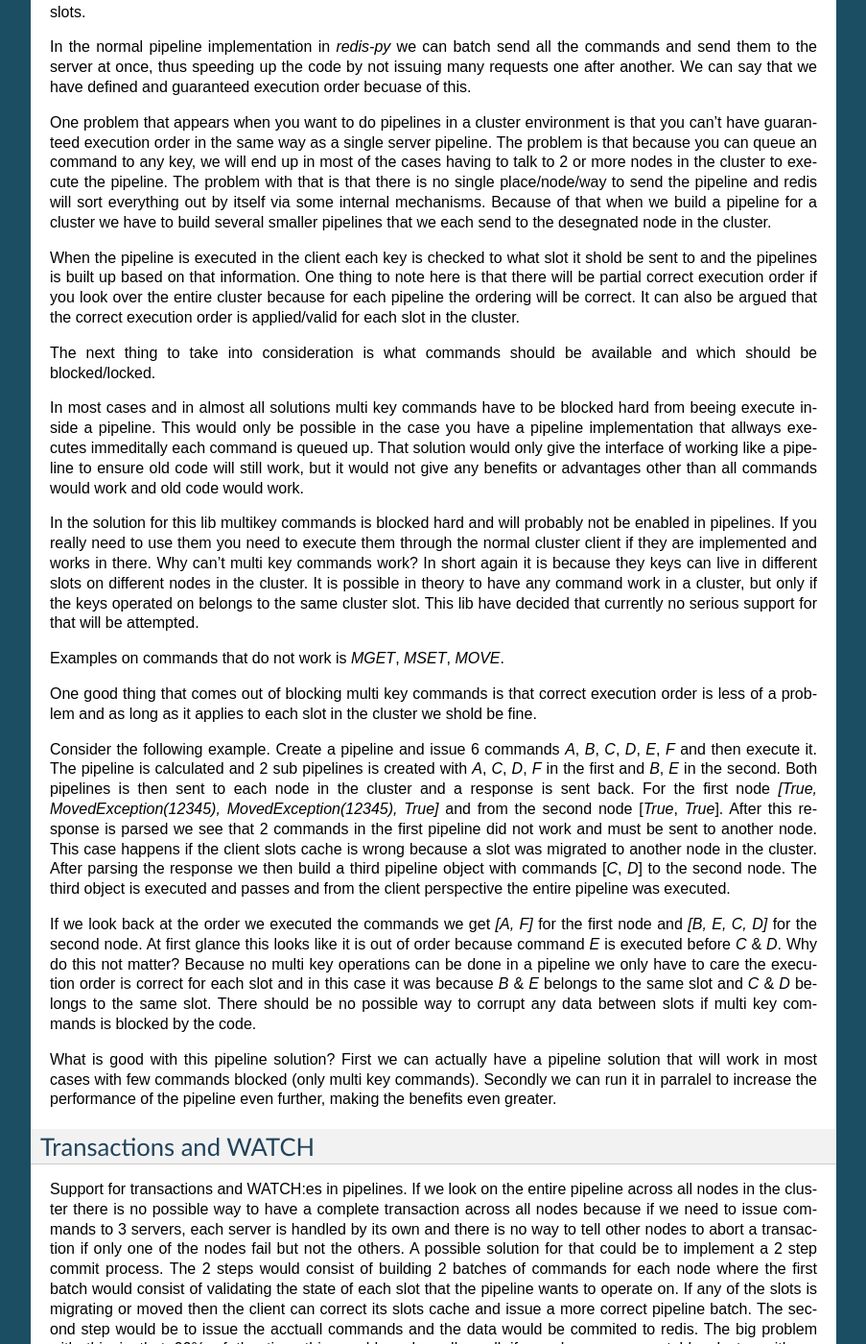
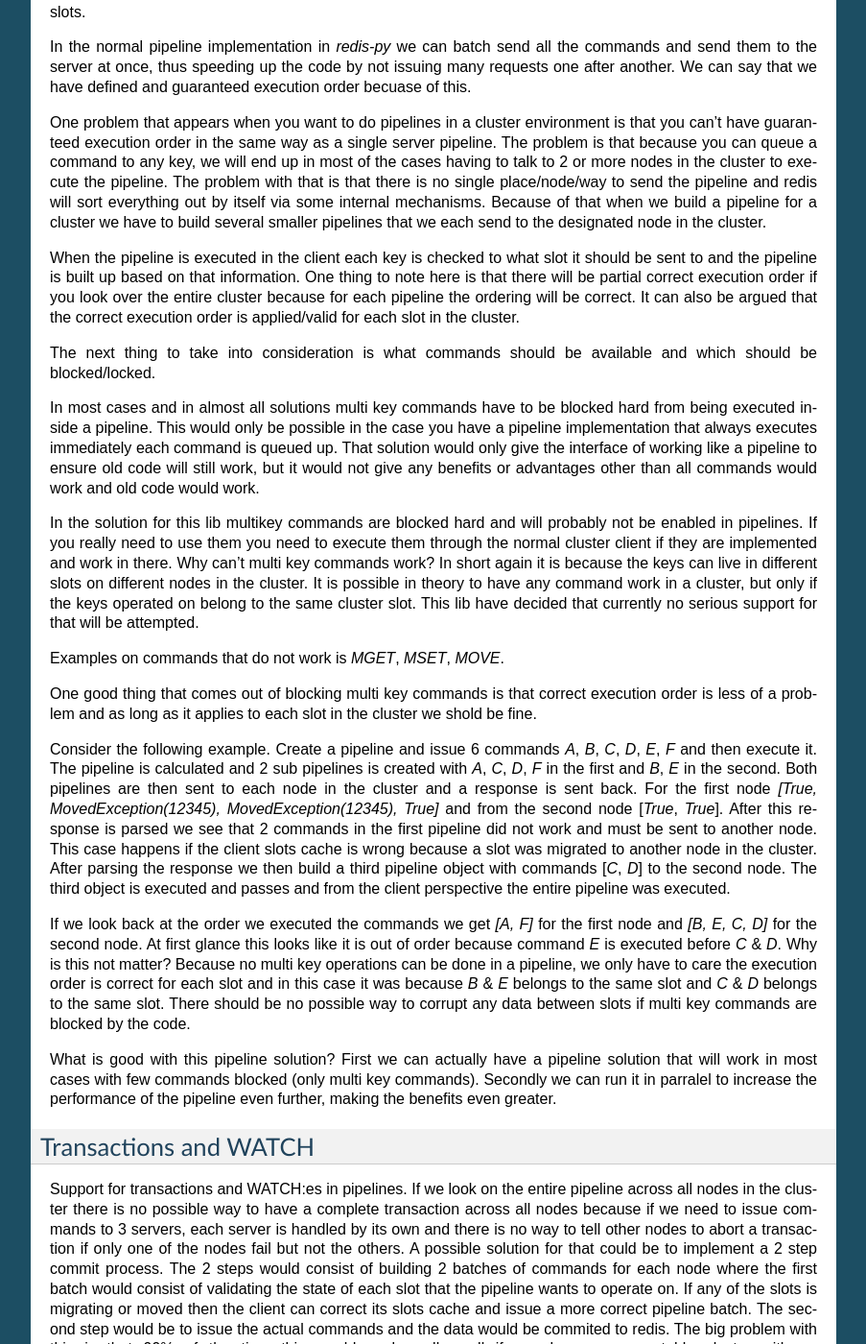
Before and after one commit to Grokzen/redis-py-cluster, a Sphinx documentation site: the page built from docs/pipelines.rst, in a window 1280 px wide and 1400 px high, scrolled down 1513 px. Shown: the whole window at 96% size, without its empty margins (198-1101 px from the left). Built offline with Sphinx 7.4.7, drawn with Linux system fonts in a browser that asks for light colours; some of the changed text lies outside the part shown.

Commit message:
Fix some typos

```diff
--- a/docs/pipelines.rst
+++ b/docs/pipelines.rst
@@ -44,23 +44,23 @@ Why can't we reuse the pipeline code in `redis-py`? In short it is almost the sa
 
 In the normal pipeline implementation in `redis-py` we can batch send all the commands and send them to the server at once, thus speeding up the code by not issuing many requests one after another. We can say that we have defined and guaranteed execution order becuase of this.
 
-One problem that appears when you want to do pipelines in a cluster environment is that you can't have guaranteed execution order in the same way as a single server pipeline. The problem is that because you can queue an command to any key, we will end up in most of the cases having to talk to 2 or more nodes in the cluster to execute the pipeline. The problem with that is that there is no single place/node/way to send the pipeline and redis will sort everything out by itself via some internal mechanisms. Because of that when we build a pipeline for a cluster we have to build several smaller pipelines that we each send to the desegnated node in the cluster.
+One problem that appears when you want to do pipelines in a cluster environment is that you can't have guaranteed execution order in the same way as a single server pipeline. The problem is that because you can queue a command to any key, we will end up in most of the cases having to talk to 2 or more nodes in the cluster to execute the pipeline. The problem with that is that there is no single place/node/way to send the pipeline and redis will sort everything out by itself via some internal mechanisms. Because of that when we build a pipeline for a cluster we have to build several smaller pipelines that we each send to the designated node in the cluster.
 
-When the pipeline is executed in the client each key is checked to what slot it shold be sent to and the pipelines is built up based on that information. One thing to note here is that there will be partial correct execution order if you look over the entire cluster because for each pipeline the ordering will be correct. It can also be argued that the correct execution order is applied/valid for each slot in the cluster.
+When the pipeline is executed in the client each key is checked to what slot it should be sent to and the pipeline is built up based on that information. One thing to note here is that there will be partial correct execution order if you look over the entire cluster because for each pipeline the ordering will be correct. It can also be argued that the correct execution order is applied/valid for each slot in the cluster.
 
 The next thing to take into consideration is what commands should be available and which should be blocked/locked.
 
-In most cases and in almost all solutions multi key commands have to be blocked hard from beeing execute inside a pipeline. This would only be possible in the case you have a pipeline implementation that allways executes immeditally each command is queued up. That solution would only give the interface of working like a pipeline to ensure old code will still work, but it would not give any benefits or advantages other than all commands would work and old code would work.
+In most cases and in almost all solutions multi key commands have to be blocked hard from being executed inside a pipeline. This would only be possible in the case you have a pipeline implementation that always executes immediately each command is queued up. That solution would only give the interface of working like a pipeline to ensure old code will still work, but it would not give any benefits or advantages other than all commands would work and old code would work.
 
-In the solution for this lib multikey commands is blocked hard and will probably not be enabled in pipelines. If you really need to use them you need to execute them through the normal cluster client if they are implemented and works in there. Why can't multi key commands work? In short again it is because they keys can live in different slots on different nodes in the cluster. It is possible in theory to have any command work in a cluster, but only if the keys operated on belongs to the same cluster slot. This lib have decided that currently no serious support for that will be attempted.
+In the solution for this lib multikey commands are blocked hard and will probably not be enabled in pipelines. If you really need to use them you need to execute them through the normal cluster client if they are implemented and work in there. Why can't multi key commands work? In short again it is because the keys can live in different slots on different nodes in the cluster. It is possible in theory to have any command work in a cluster, but only if the keys operated on belong to the same cluster slot. This lib have decided that currently no serious support for that will be attempted.
 
 Examples on commands that do not work is `MGET`, `MSET`, `MOVE`.
 
 One good thing that comes out of blocking multi key commands is that correct execution order is less of a problem and as long as it applies to each slot in the cluster we shold be fine.
 
-Consider the following example. Create a pipeline and issue 6 commands `A`, `B`, `C`, `D`, `E`, `F` and then execute it. The pipeline is calculated and 2 sub pipelines is created with `A`, `C`, `D`, `F` in the first and `B`, `E` in the second. Both pipelines is then sent to each node in the cluster and a response is sent back. For the first node `[True, MovedException(12345), MovedException(12345), True]` and from the second node [`True`, `True`]. After this response is parsed we see that 2 commands in the first pipeline did not work and must be sent to another node. This case happens if the client slots cache is wrong because a slot was migrated to another node in the cluster. After parsing the response we then build a third pipeline object with commands [`C`, `D`] to the second node. The third object is executed and passes and from the client perspective the entire pipeline was executed.
+Consider the following example. Create a pipeline and issue 6 commands `A`, `B`, `C`, `D`, `E`, `F` and then execute it. The pipeline is calculated and 2 sub pipelines is created with `A`, `C`, `D`, `F` in the first and `B`, `E` in the second. Both pipelines are then sent to each node in the cluster and a response is sent back. For the first node `[True, MovedException(12345), MovedException(12345), True]` and from the second node [`True`, `True`]. After this response is parsed we see that 2 commands in the first pipeline did not work and must be sent to another node. This case happens if the client slots cache is wrong because a slot was migrated to another node in the cluster. After parsing the response we then build a third pipeline object with commands [`C`, `D`] to the second node. The third object is executed and passes and from the client perspective the entire pipeline was executed.
 
-If we look back at the order we executed the commands we get `[A, F]` for the first node and `[B, E, C, D]` for the second node. At first glance this looks like it is out of order because command `E` is executed before `C` & `D`. Why do this not matter? Because no multi key operations can be done in a pipeline we only have to care the execution order is correct for each slot and in this case it was because `B` & `E` belongs to the same slot and `C` & `D` belongs to the same slot. There should be no possible way to corrupt any data between slots if multi key commands is blocked by the code.
+If we look back at the order we executed the commands we get `[A, F]` for the first node and `[B, E, C, D]` for the second node. At first glance this looks like it is out of order because command `E` is executed before `C` & `D`. Why is this not matter? Because no multi key operations can be done in a pipeline, we only have to care the execution order is correct for each slot and in this case it was because `B` & `E` belongs to the same slot and `C` & `D` belongs to the same slot. There should be no possible way to corrupt any data between slots if multi key commands are blocked by the code.
 
 What is good with this pipeline solution? First we can actually have a pipeline solution that will work in most cases with few commands blocked (only multi key commands). Secondly we can run it in parralel to increase the performance of the pipeline even further, making the benefits even greater.
 
@@ -69,22 +69,22 @@ What is good with this pipeline solution? First we can actually have a pipeline
 Transactions and WATCH
 ----------------------
 
-Support for transactions and WATCH:es in pipelines. If we look on the entire pipeline across all nodes in the cluster there is no possible way to have a complete transaction across all nodes because if we need to issue commands to 3 servers, each server is handled by its own and there is no way to tell other nodes to abort a transaction if only one of the nodes fail but not the others. A possible solution for that could be to implement a 2 step commit process. The 2 steps would consist of building 2 batches of commands for each node where the first batch would consist of validating the state of each slot that the pipeline wants to operate on. If any of the slots is migrating or moved then the client can correct its slots cache and issue a more correct pipeline batch. The second step would be to issue the acctuall commands and the data would be commited to redis. The big problem with this is that 99% of the time this would work really well if you have a very stable cluster with no migrations/resharding/servers down. But there can be times where a slot has begun migration in between the 2 steps of the pipeline and that would cause a race condition where the client thinks it has corrected the pipeline and wants to commit the data but when it does it will still fail.
+Support for transactions and WATCH:es in pipelines. If we look on the entire pipeline across all nodes in the cluster there is no possible way to have a complete transaction across all nodes because if we need to issue commands to 3 servers, each server is handled by its own and there is no way to tell other nodes to abort a transaction if only one of the nodes fail but not the others. A possible solution for that could be to implement a 2 step commit process. The 2 steps would consist of building 2 batches of commands for each node where the first batch would consist of validating the state of each slot that the pipeline wants to operate on. If any of the slots is migrating or moved then the client can correct its slots cache and issue a more correct pipeline batch. The second step would be to issue the actual commands and the data would be commited to redis. The big problem with this is that 99% of the time this would work really well if you have a very stable cluster with no migrations/resharding/servers down. But there can be times where a slot has begun migration in between the 2 steps of the pipeline and that would cause a race condition where the client thinks it has corrected the pipeline and wants to commit the data but when it does it will still fail.
 
-Why `MULTI/EXEC` support won't work in a cluster environment. There is some test code in the second `MULTI/EXEC cluster test code` of this document that tests is `MULTI/EXEC` is possible to use in a cluster pipeline. The tests shows a huge problem when errors occus. If we wrap `MULTI/EXEC` in a packed set of commands then if a slot is migrating we will not get a good error we can parse and use. Currently it will only report `True` or `False` so we can narrow down what command failed but not why it failed. This might work really well if used on a non clustered node becuase it do not have to take care of `ASK` or `MOVED` errors. But for a cluster we need to know what cluster error occured so the correct action to fix the problem can be taken. Sinc there is more then 1 error to take care of it is not possible to take action based on just `True` or `False`.
+Why `MULTI/EXEC` support won't work in a cluster environment. There is some test code in the second `MULTI/EXEC cluster test code` of this document that tests if `MULTI/EXEC` is possible to use in a cluster pipeline. The test shows a huge problem when errors occur. If we wrap `MULTI/EXEC` in a packed set of commands then if a slot is migrating we will not get a good error we can parse and use. Currently it will only report `True` or `False` so we can narrow down what command failed but not why it failed. This might work really well if used on a non clustered node becuase it does not have to take care of `ASK` or `MOVED` errors. But for a cluster we need to know what cluster error occured so the correct action to fix the problem can be taken. Since there is more then 1 error to take care of it is not possible to take action based on just `True` or `False`.
 
-Because of this problem with error handling `MULTI/EXEC` is blocked hard in the code from beeing used in a pipeline because the current implementation can't handle the errors.
+Because of this problem with error handling `MULTI/EXEC` is blocked hard in the code from being used in a pipeline because the current implementation can't handle the errors.
 
-In theory it could be possible to design a pipeline implementation that can handle this case by trying to determined by itself what it should do with the error by either asking the cluster after a `False` value was found in the response about the current state of the slot or just default to `MOVED` error handling and hope for the best. The problem is that this is not 100% guaranteed to work and can easily cause problems when wrong action was taken on the response.
+In theory it could be possible to design a pipeline implementation that can handle this case by trying to determine by itself what it should do with the error by either asking the cluster after a `False` value was found in the response about the current state of the slot or just default to `MOVED` error handling and hope for the best. The problem is that this is not 100% guaranteed to work and can easily cause problems when wrong action was taken on the response.
 
-Currently `WATCH` requires more studying if it possible to use or not, but sinc it is tied into `MULTI/EXEC` pattern it probably will not be supported for now.
+Currently `WATCH` requires more studying is it possible to use or not, but since it is tied into `MULTI/EXEC` pattern it probably will not be supported for now.
 
 
 
 MULTI/EXEC cluster test code
 ----------------------------
 
-This code do NOT wrap `MULTI/EXEC` around the commands when packed
+This code does NOT wrap `MULTI/EXEC` around the commands when packed
 
 .. code-block:: python
 
```
